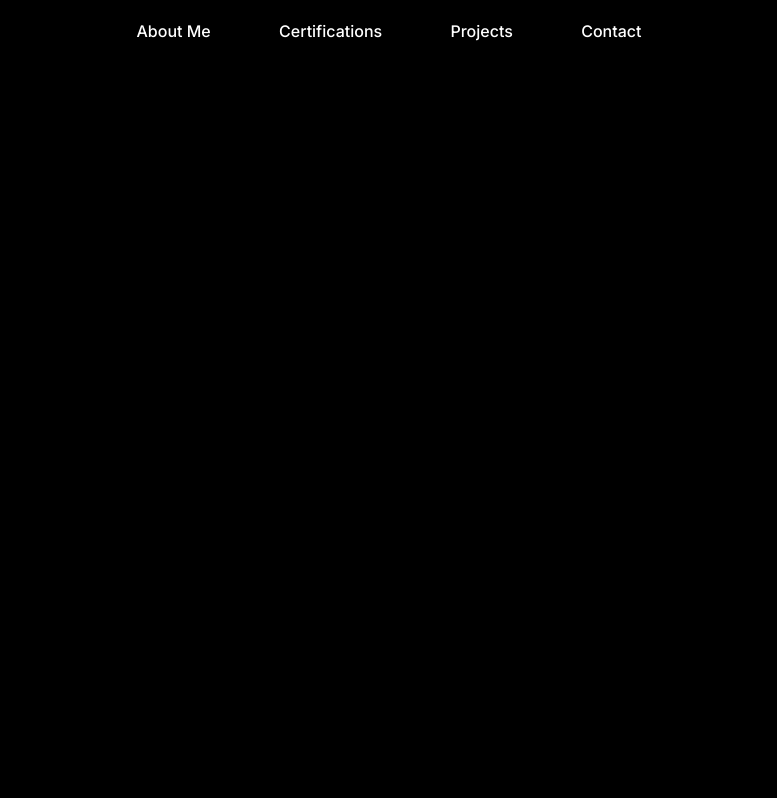
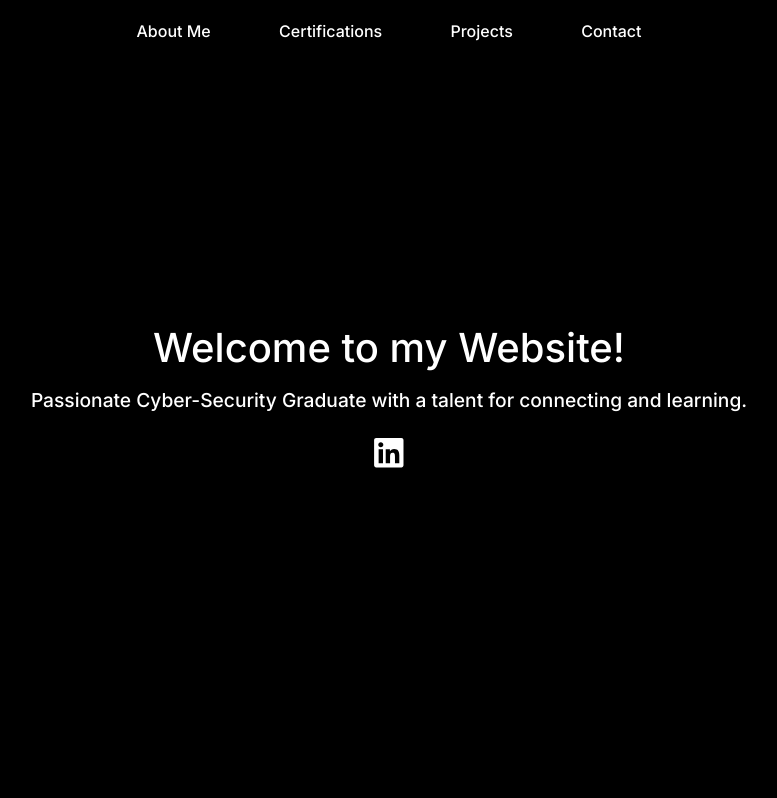
Before and after one commit to richardjanderson9/portfolio-react, a React (Create React App) app: page / in a window 1280 px wide. Shown: the top 798 px of the page, without its empty margins (251-1028 px from the left). Built offline with nearby package versions, Linux system fonts and the light colour scheme.

Commit message:
Added Header!

```diff
--- a/package.json
+++ b/package.json
@@ -3,6 +3,9 @@
     "version": "1.0.0",
     "private": true,
     "dependencies": {
+        "@fortawesome/fontawesome-svg-core": "^6.4.0",
+        "@fortawesome/free-solid-svg-icons": "^6.4.0",
+        "@fortawesome/react-fontawesome": "^0.2.0",
         "@testing-library/jest-dom": "^5.16.5",
         "@testing-library/react": "^14.0.0",
         "@testing-library/user-event": "^14.4.3",
@@ -11,6 +14,7 @@
         "eslint-config-react-app": "^7.0.1",
         "react": "^18.2.0",
         "react-dom": "^18.2.0",
+        "react-icons": "^4.8.0",
         "react-scripts": "^5.0.1"
     },
     "scripts": {
--- a/src/components/Header.js
+++ b/src/components/Header.js
@@ -1,24 +1,30 @@
 /*
     Writen By Richard Anderson!
     Project: Personal Portfolio!
-    Last Update: 7th May 2023.
+    Last Update: 9th May 2023.
     Social(s):
         LinkedIn: https://www.linkedin.com/in/richardjanderson9/
         Website: https://portfolio.richardjanderson.uk/
         GitHub: https://github.com/richardjanderson9/
 */
 
-// Importing styles from other files (CSS)!
-import '../components/assets/css/App.css'; // Importing styles from the './App.css' file to use across components.
+import React from 'react'; // Import React library!
+import { FaLinkedin } from 'react-icons/fa'; // Importing the LinkedIn icon from react-icons library!
+import headerData from './assets/data/Header.json'; // Importing a JSON file that contains data to be displayed in the header!
 
 //Define the Header component!
-function Header() {
-    const data = ("Header!");
-    return (
-      <div>
-        <h1 className="block-general testing-outline">Loaded: {data}</h1>
-      </div>
-    );
-  }
+const Header = () => {
+  const { heading, description, linkedin } = headerData;
+
+  return (
+    <div className="block-general formatting-general formatting-header">
+      {heading.display && <h1 className='text-heading'>{heading.text}</h1>}
+      {description.display && <p className='text-information'>{description.text}</p>}
+      <a href={`${linkedin.url}${linkedin.username}`} className="header-button" target={linkedin.target} rel={linkedin.rel}>
+        <FaLinkedin />
+      </a>
+    </div>
+  );
+};
 
 export default Header; // Export the component for use in other parts of the application!
--- a/src/components/assets/css/App.css
+++ b/src/components/assets/css/App.css
@@ -40,12 +40,14 @@
     min-height: 7.5vh;  /* Set the height of the section! */
 }
 
-/* || Formatting General! */
+/* || Formatting General! | Structure! */
 /* Details: General Formatting! */
 .formatting-general{
+    justify-content: center; /* Center align the navbar contents horizontally! */
+    box-sizing: border-box; /* Include padding within the element's total width/height */
+    flex-direction: column; /* Stack items vertically */
+    align-items: center; /* Center align the navbar contents vertically! */
     display: flex; /* Use flexbox to align navbar contents! */
-    align-items: center; /* Center align the navbar contents vertically! */
-    justify-content: center; /* Center align the navbar contents horizontally! */
 }
 /* Details: Footer! */
 .formatting-footer{
@@ -55,6 +57,24 @@
 /* Details: Any Links! */
 .formatting-links{
     text-decoration: none;
+}
+
+/* || Formatting General! | Text! */
+/* Details: Heading Sizes! */
+.text-heading{
+    margin-bottom: 1rem; /* Add space below the heading */
+    font-size: 2.5rem; /* Heading font size */
+    font-weight: 500; /* Specify the font weight */
+}
+/* Details: Information Sizes! */
+.text-information{
+    margin-bottom: 1.5rem; /* Add space below the description */
+    font-size: 1.2rem; /* Description font size */
+    font-weight: 500; /* Specify the font weight */
+}
+/* Details: Header Button! */
+.header-button{
+    font-size: 2.1rem; /* Reduced font size by 50% */
 }
 
 /* || Testing Outline! */
--- /dev/null
+++ b/src/components/assets/data/Header.json
@@ -0,0 +1,16 @@
+{
+  "heading": {
+    "text": "Welcome to my Website!",
+    "display": true
+  },
+  "description": {
+    "text": "Passionate Cyber-Security Graduate with a talent for connecting and learning.",
+    "display": true
+  },
+  "linkedin": {
+    "url": "https://www.linkedin.com/in/",
+    "username": "richardjanderson9",
+    "target": "_blank",
+    "rel": "noreferrer"
+  }
+}
```
Also changed, not shown: 1 other file (tests, documents, lock files or other folders).
